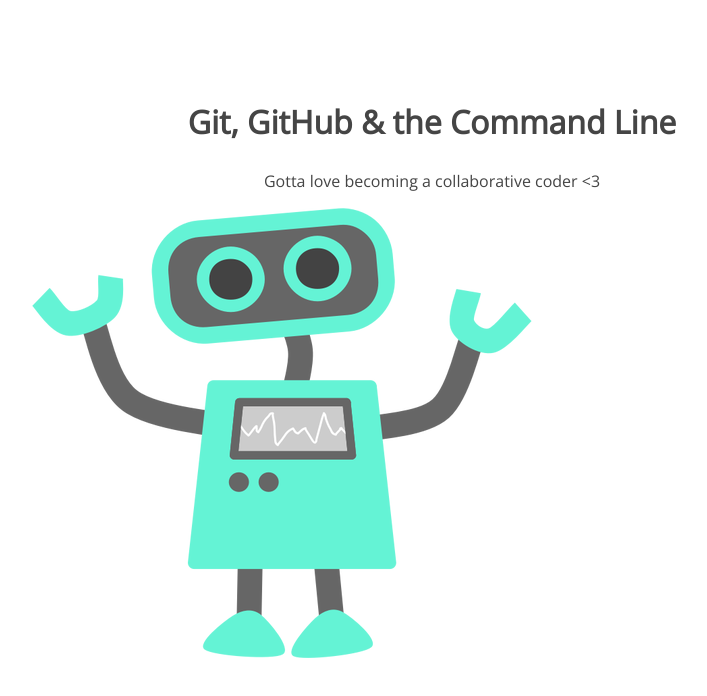
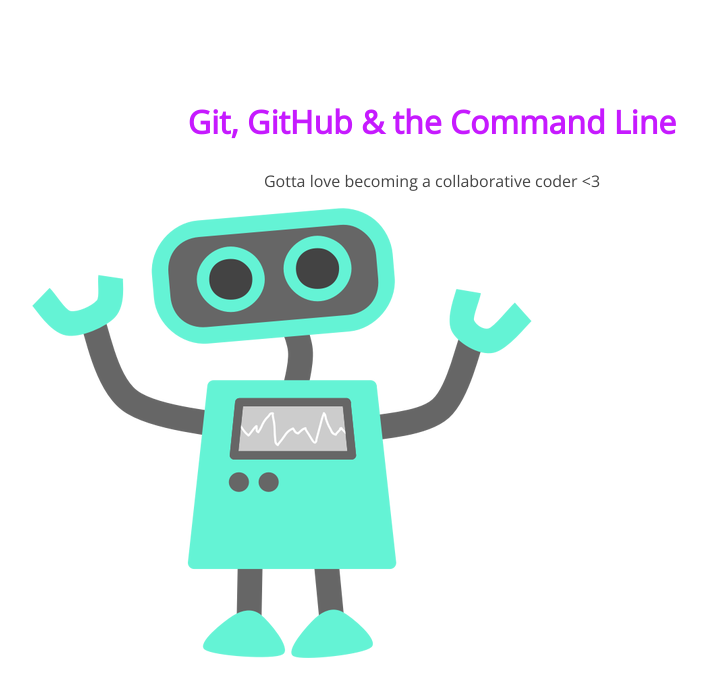
Before and after one commit to halbird/105-project, a plain HTML site: page index.html in a window 1280 px wide. Shown: the whole page, without its empty margins (208-915 px from the left). Drawn offline with nearby package versions, Linux system fonts and the light colour scheme.

Commit message:
changed h1 font color

```diff
--- a/css/style.css
+++ b/css/style.css
@@ -10,6 +10,7 @@ section p {
 section h1 {
 	font: 32px 'Open Sans';
 	font-weight: bold;
+  color: #c61aff;
 }
 section p {
 	font: 16px 'Open Sans';
```
